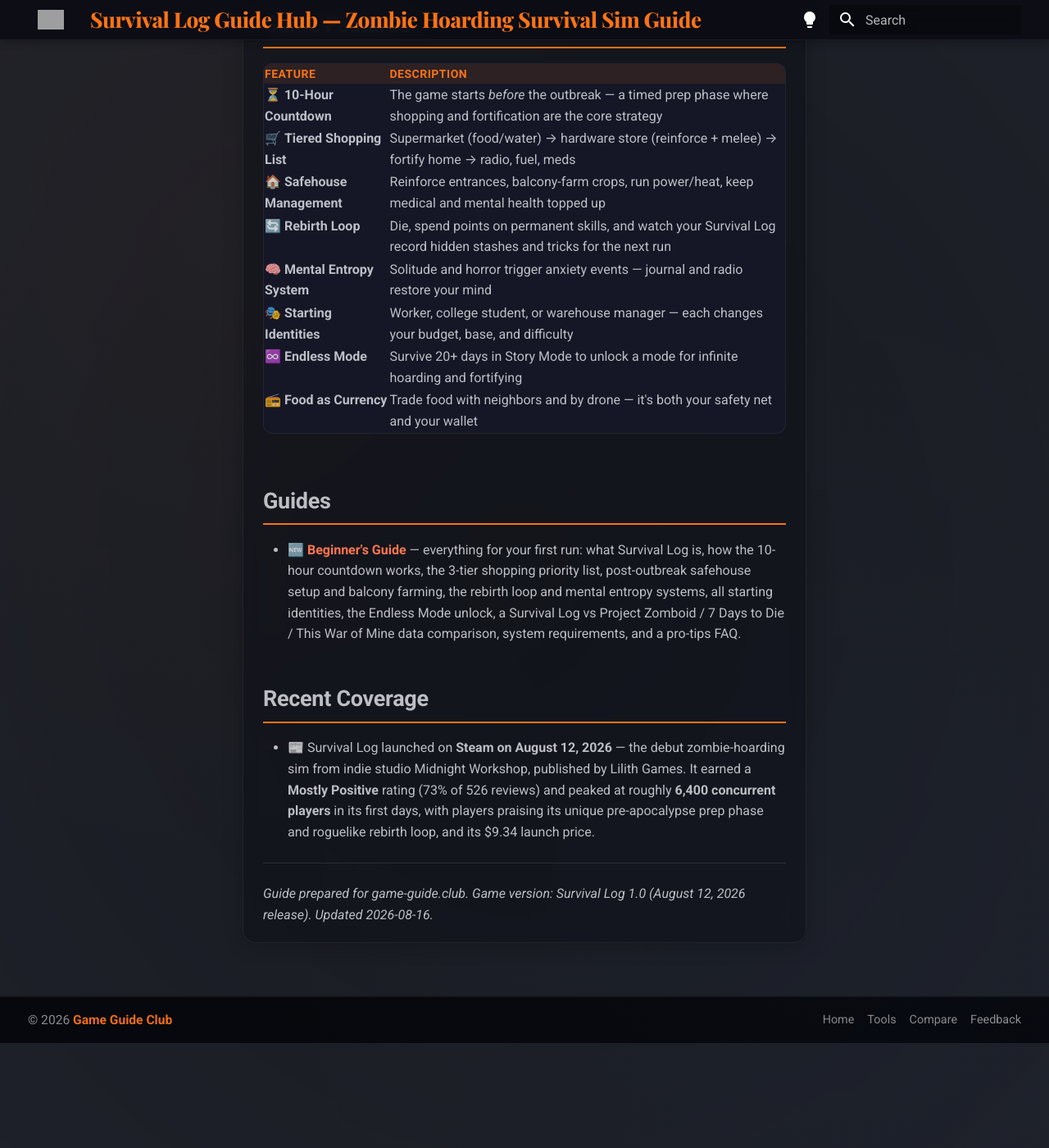
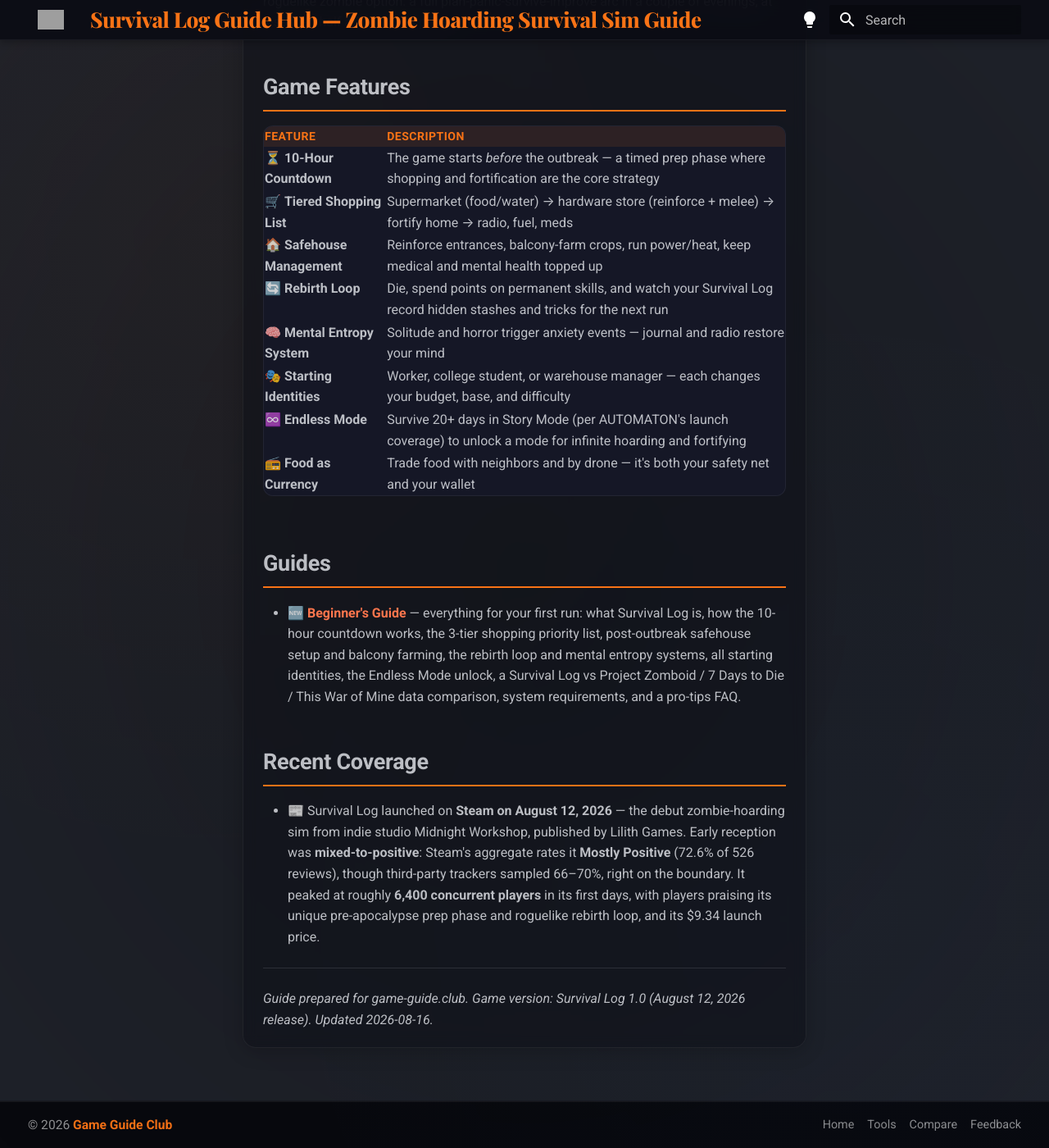
Before and after one commit to chenqingzhiv/game-guide, an MkDocs documentation site: the page built from docs/survival-log/index.md, in a window 1280 px wide and 1400 px high, scrolled down 1457 px. Shown: the whole window at 82% size. Built offline with MkDocs 1.6.1 and Material for MkDocs 9.7.7, drawn with Linux system fonts in a browser that asks for light colours; nearby versions of some CDN libraries; library files that are not in the unit come from our copies; before the commit the page ends 2729 px from its top, so only the background shows below that; some of the changed text lies outside the part shown; grey boxes are pictures that could not be loaded.

Commit message:
fix: correct Survival Log review rating (mixed-to-positive, cite AUTOMATON source) — Aug 16
Co-authored-by: multica-agent <github@multica.ai>

```diff
--- a/docs/survival-log/index.md
+++ b/docs/survival-log/index.md
@@ -13,7 +13,7 @@
 
 ## What is Survival Log?
 
-Survival Log is a **single-player zombie-apocalypse hoarding survival sim** from indie developer **Midnight Workshop**, published by **Lilith Games**. The premise: you die in the outbreak, time-loop back to **ten hours before it starts**, and get one disciplined window to hoard supplies, reinforce your home, and set yourself up to survive the fall of the city. It plays like **Project Zomboid's tension with This War of Mine's small-scale humanity** — but the roguelike twist means the character progression is literally a shopping list that gets smarter every time you die. Released **August 12, 2026** on Steam at **$10.99** to a **Mostly Positive** rating.
+Survival Log is a **single-player zombie-apocalypse hoarding survival sim** from indie developer **Midnight Workshop**, published by **Lilith Games**. The premise: you die in the outbreak, time-loop back to **ten hours before it starts**, and get one disciplined window to hoard supplies, reinforce your home, and set yourself up to survive the fall of the city. It plays like **Project Zomboid's tension with This War of Mine's small-scale humanity** — but the roguelike twist means the character progression is literally a shopping list that gets smarter every time you die. Released **August 12, 2026** on Steam at **$10.99** to a **mixed-to-positive** early reception — Steam's aggregate rates it **Mostly Positive** (~73% of 526 reviews), though third-party trackers put it at 66–70%, right on the boundary.
 
 | Fact | Value |
 |:-----|:------|
@@ -22,7 +22,7 @@
 | **Price** | $10.99 / ¥46 CN (15% launch discount to $9.34 / ¥39.1 CN) |
 | **Setting** | A city 10 hours before a zombie outbreak, then after it falls |
 | **Genres** | Adventure · RPG · Simulation · Strategy |
-| **Review rating** | Mostly Positive — 73% of 526 reviews (Aug 16, 2026) |
+| **Review rating** | Mostly Positive on Steam — 72.6% of 526 reviews (Aug 16, 2026); third-party trackers sampled 66–70%, right at the Mixed/Mostly-Positive boundary |
 | **Platforms** | PC (Steam, Windows only) |
 | **Core loop** | Time-loop prep → hoard → fortify → survive → die → permanent skills → repeat |
 
@@ -38,7 +38,7 @@
 | 🔄 **Rebirth Loop** | Die, spend points on permanent skills, and watch your Survival Log record hidden stashes and tricks for the next run |
 | 🧠 **Mental Entropy System** | Solitude and horror trigger anxiety events — journal and radio restore your mind |
 | 🎭 **Starting Identities** | Worker, college student, or warehouse manager — each changes your budget, base, and difficulty |
-| ♾️ **Endless Mode** | Survive 20+ days in Story Mode to unlock a mode for infinite hoarding and fortifying |
+| ♾️ **Endless Mode** | Survive 20+ days in Story Mode (per AUTOMATON's launch coverage) to unlock a mode for infinite hoarding and fortifying |
 | 📻 **Food as Currency** | Trade food with neighbors and by drone — it's both your safety net and your wallet |
 
 ## Guides
@@ -47,7 +47,7 @@
 
 ## Recent Coverage
 
-- 📰 Survival Log launched on **Steam on August 12, 2026** — the debut zombie-hoarding sim from indie studio Midnight Workshop, published by Lilith Games. It earned a **Mostly Positive** rating (73% of 526 reviews) and peaked at roughly **6,400 concurrent players** in its first days, with players praising its unique pre-apocalypse prep phase and roguelike rebirth loop, and its $9.34 launch price.
+- 📰 Survival Log launched on **Steam on August 12, 2026** — the debut zombie-hoarding sim from indie studio Midnight Workshop, published by Lilith Games. Early reception was **mixed-to-positive**: Steam's aggregate rates it **Mostly Positive** (72.6% of 526 reviews), though third-party trackers sampled 66–70%, right on the boundary. It peaked at roughly **6,400 concurrent players** in its first days, with players praising its unique pre-apocalypse prep phase and roguelike rebirth loop, and its $9.34 launch price.
 
 ---
 
```
Also changed, not shown: docs/survival-log/beginners-guide.md (+9 -9 lines).
